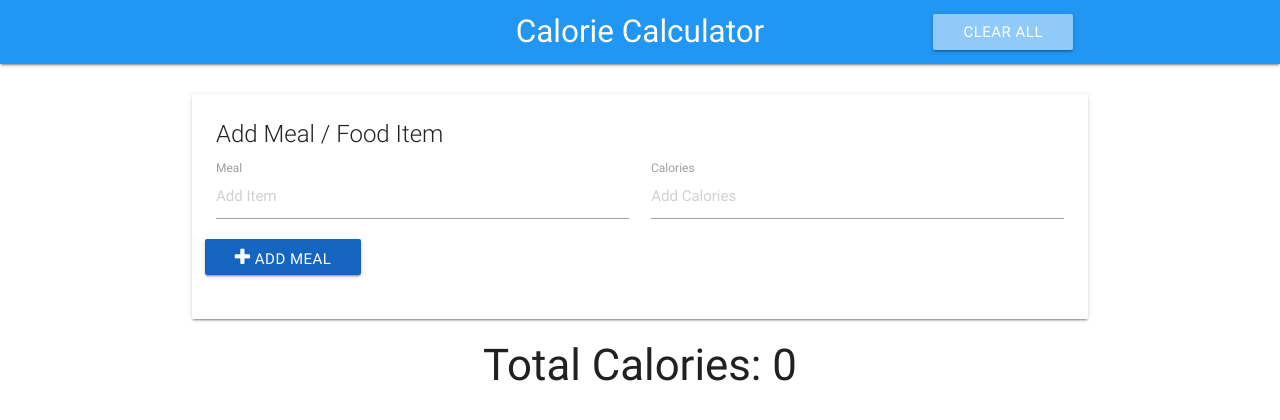
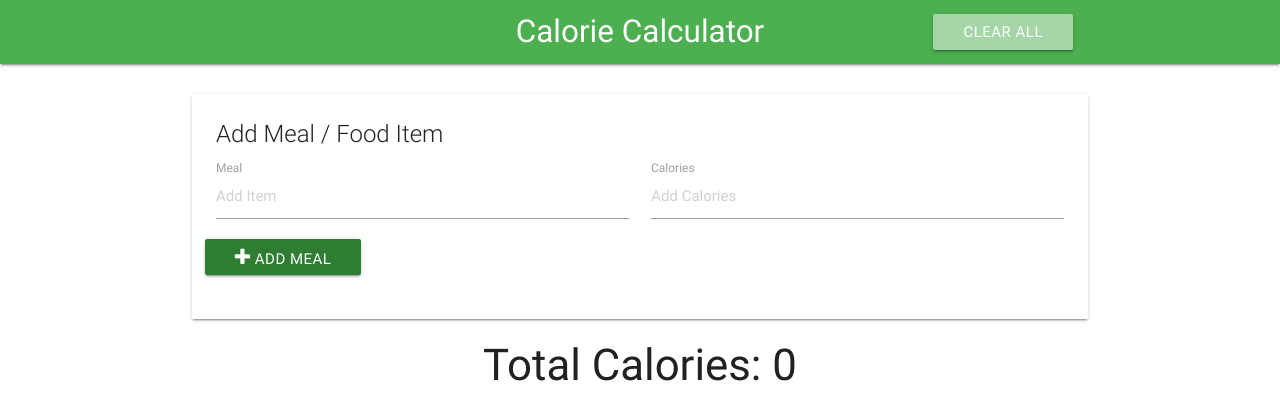
Before and after one commit to NeoDreamDev/calorieCalculator, a plain HTML site: page index.html in a window 1280 px wide. Drawn offline with nearby package versions, Linux system fonts and the light colour scheme.

Commit message:
changed color

```diff
--- a/index.html
+++ b/index.html
@@ -11,11 +11,11 @@
 <body>
   <!-- Navbar -->
   <nav>
-    <div class="nav-wrapper blue">
+    <div class="nav-wrapper green">
       <div class="container">
         <a href="#" class="brand-logo center">Calorie Calculator</a>
         <ul class="right">
-          <li><a href="#" class="clear-btn btn blue lighten-3">Clear All</a></li>
+          <li><a href="#" class="clear-btn btn green lighten-3">Clear All</a></li>
         </ul>
       </div>
     </div>
@@ -38,7 +38,7 @@
                 <input type="number" placeholder="Add Calories" id="item-calories">
                 <label for="item-calories">Calories</label>
             </div>
-            <button class="add-btn btn blue darken-3"><i class="fa fa-plus"></i> Add Meal</button>
+            <button class="add-btn btn green darken-3"><i class="fa fa-plus"></i> Add Meal</button>
 
             <button class="update-btn btn orange"><i class="fa fa-pencil-square-o"></i> Update Meal</button>
             <button class="delete-btn btn red"><i class="fa fa-remove"></i> Delete Meal</button>
```
